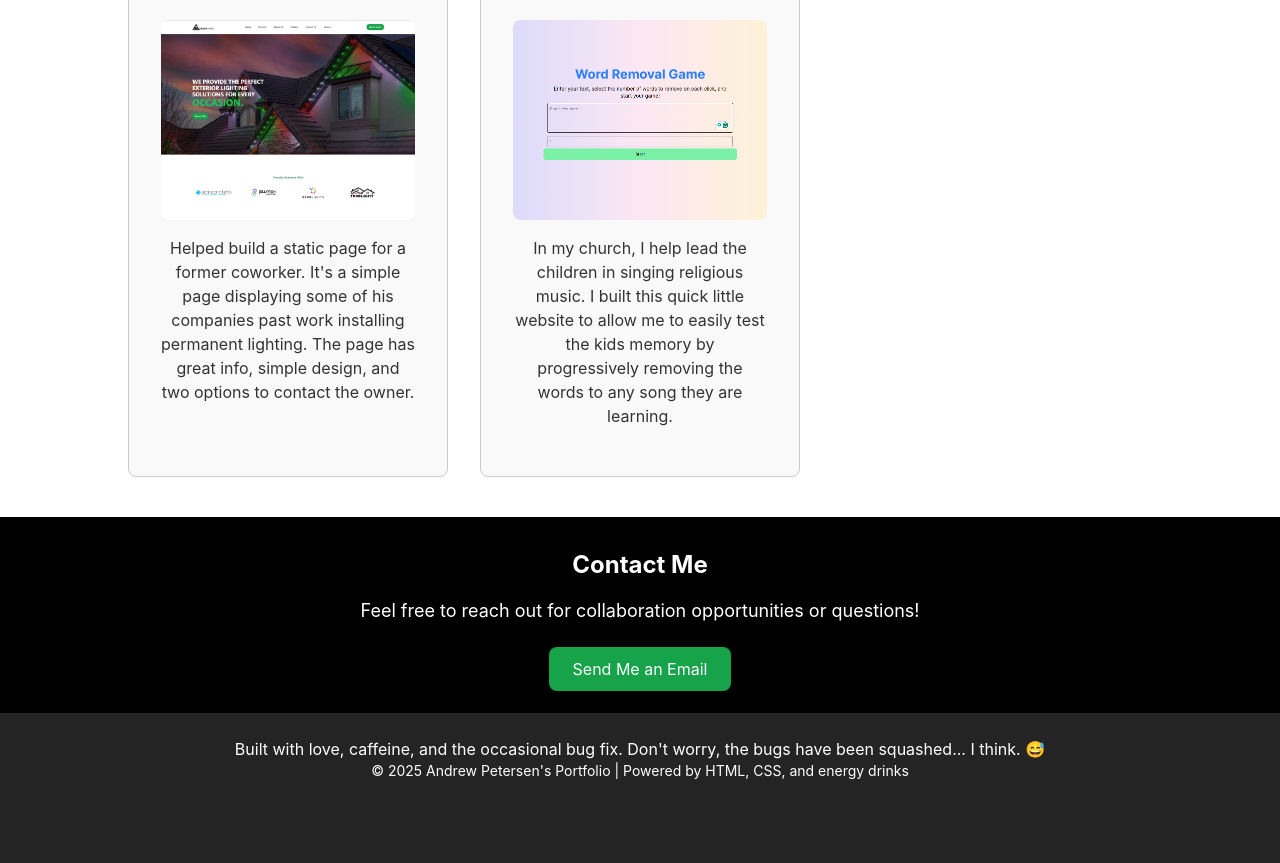
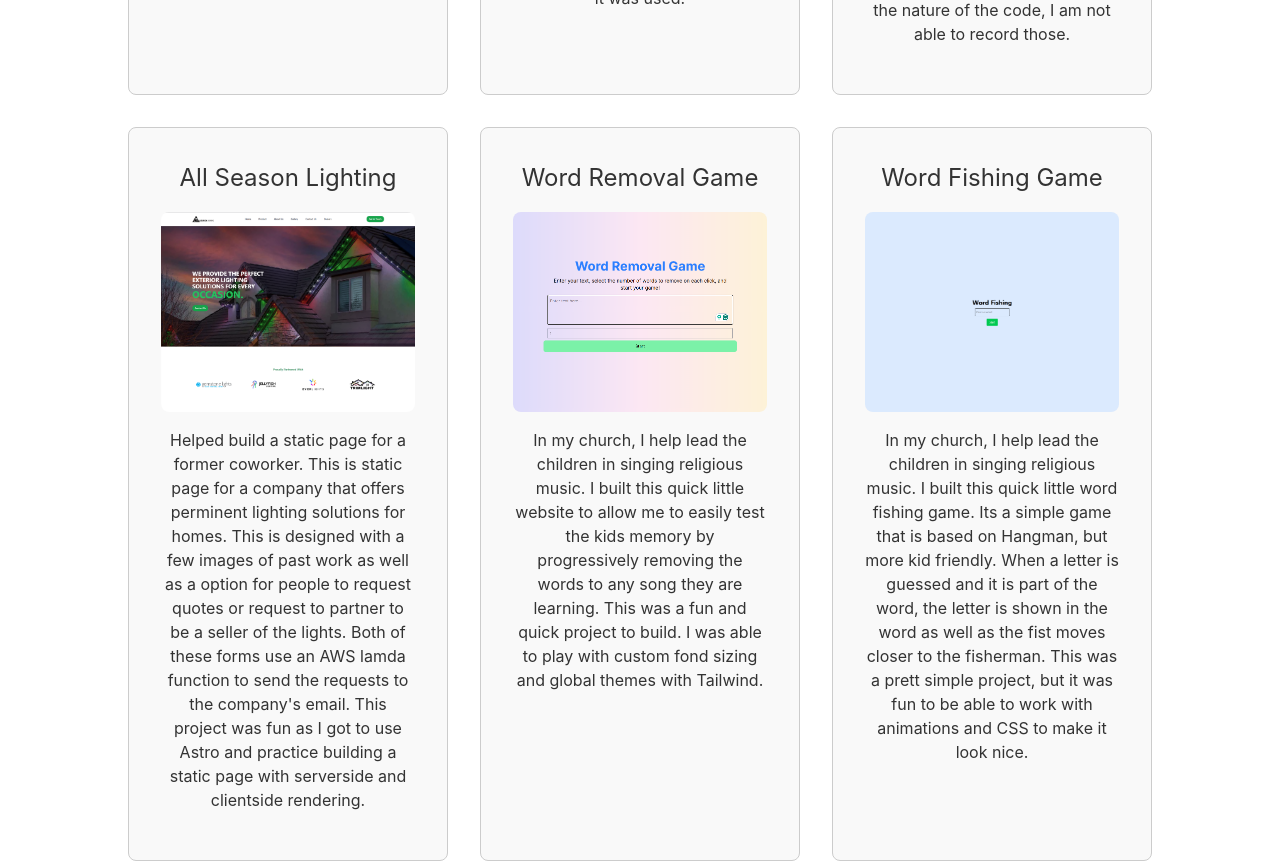
Before and after one commit to AndyPetersen90/my-portfolio, a React (Vite) app: page / in a window 1280 px wide. Shown: the part 3400-4263 px from the top of the page. Before the commit the page ends 4205 px from the top, so only its background shows below. Built offline with nearby package versions, Linux system fonts and the light colour scheme.

Commit message:
Adding latest completed project

```diff
--- a/src/components/Projects.tsx
+++ b/src/components/Projects.tsx
@@ -27,7 +27,10 @@ function ProjectsSection() {
             />
           </a>
           <p className="text-[1em] text-[#333] text-center mb-[1rem]">
-            This was my final project for DevMountain. Currently it is down for updates and moving to a new hosting service.
+            This was my final project for DevMountain. This project was my first use of an API. The API allowed me to search for movie titles with a
+            search function. I could then paginate if necessary. Additionally I designed this website to allow for storing a list of movies I already
+            own, and movies I would like to own. <br />
+            <br /> Currently it is down for updates and moving to a new hosting service.
           </p>
         </div>
 
@@ -96,8 +99,10 @@ function ProjectsSection() {
             />
           </a>
           <p className="text-[1em] text-[#333] text-center mb-[1rem]">
-            Helped build a static page for a former coworker. It's a simple page displaying some of his companies past work installing permanent
-            lighting. The page has great info, simple design, and two options to contact the owner.
+            Helped build a static page for a former coworker. This is static page for a company that offers perminent lighting solutions for homes.
+            This is designed with a few images of past work as well as a option for people to request quotes or request to partner to be a seller of
+            the lights. Both of these forms use an AWS lamda function to send the requests to the company's email. This project was fun as I got to
+            use Astro and practice building a static page with serverside and clientside rendering.
           </p>
         </div>
 
@@ -112,7 +117,24 @@ function ProjectsSection() {
           </a>
           <p className="text-[1em] text-[#333] text-center mb-[1rem]">
             In my church, I help lead the children in singing religious music. I built this quick little website to allow me to easily test the kids
-            memory by progressively removing the words to any song they are learning.
+            memory by progressively removing the words to any song they are learning. This was a fun and quick project to build. I was able to play
+            with custom fond sizing and global themes with Tailwind.
+          </p>
+        </div>
+        <div className="border border-[#ccc] rounded-lg p-[2rem] bg-[#f9f9f9] hover:bg-[#e0e0e0] hover:scale-105 hover:shadow-lg transition duration-300 ease-in-out">
+          <h3 className="text-[1.5em] text-[#333] text-center mb-[1rem]">Word Fishing Game</h3>
+          <a href="https://word-fishing.netlify.app/" target="_blank">
+            <img
+              className="w-full h-[200px] object-cover rounded-lg mb-[1rem]"
+              src="./word-fishing-game-image.png"
+              alt="All Season Lighting Static Page"
+            />
+          </a>
+          <p className="text-[1em] text-[#333] text-center mb-[1rem]">
+            In my church, I help lead the children in singing religious music. I built this quick little word fishing game. Its a simple game that is
+            based on Hangman, but more kid friendly. When a letter is guessed and it is part of the word, the letter is shown in the word as well as
+            the fist moves closer to the fisherman. This was a prett simple project, but it was fun to be able to work with animations and CSS to make
+            it look nice.
           </p>
         </div>
       </div>
```
Also changed, not shown: public/word-fishing-game-image.png (added).
